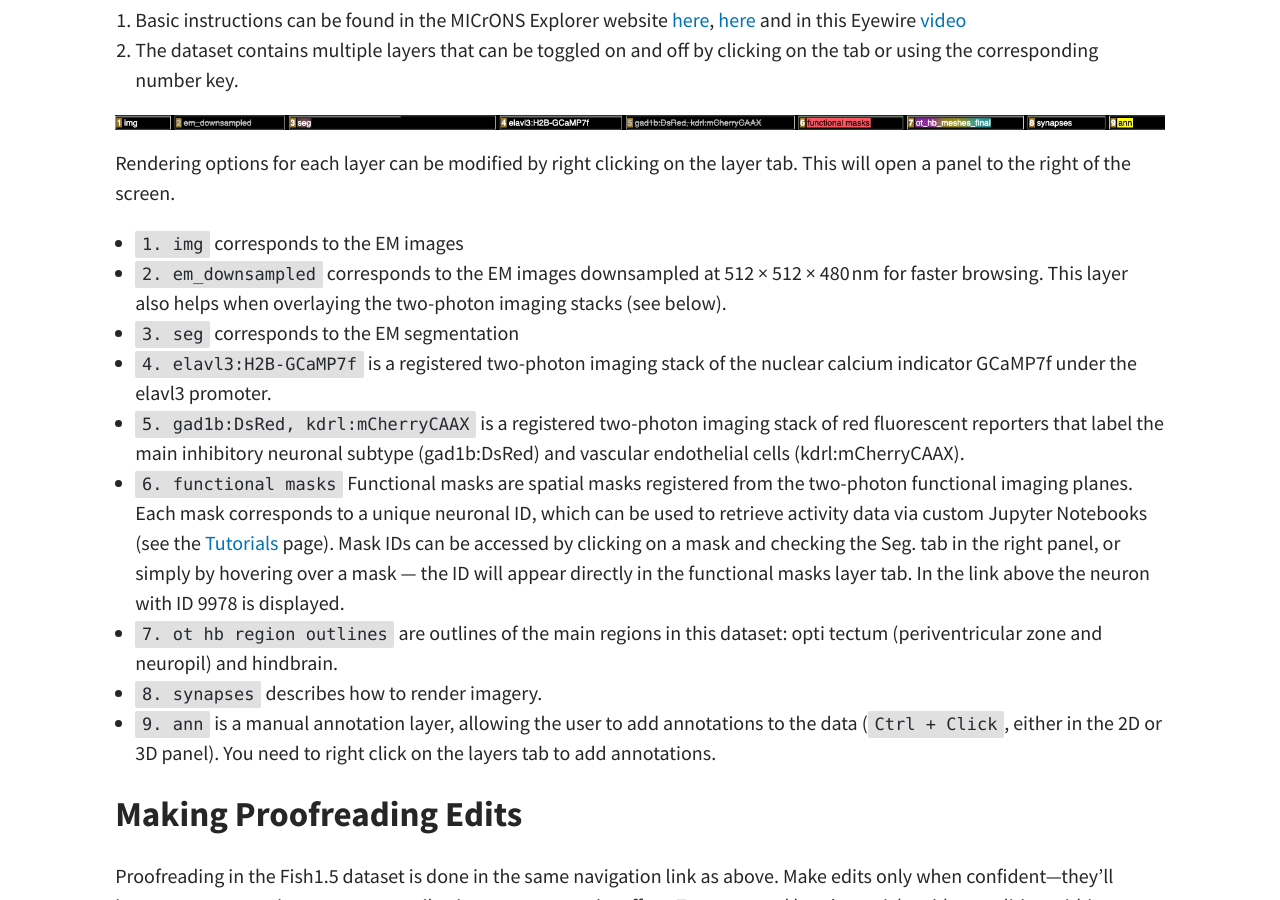
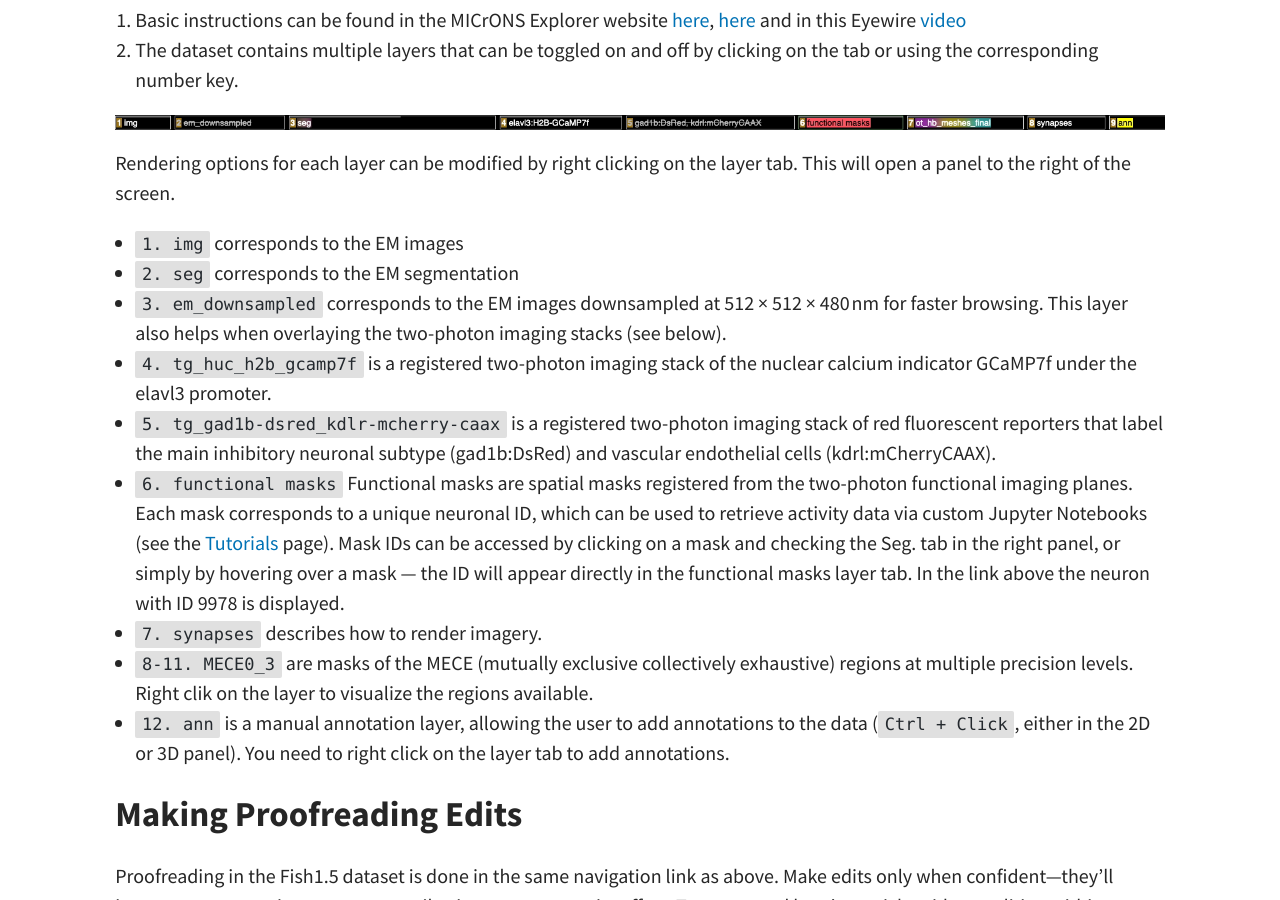
Before and after one commit to jboulanger91/fish1.5-release, a Jekyll site: the page built from pages/proofreading.md, in a window 1280 px wide and 900 px high, scrolled down 659 px. Built offline with Jekyll 4.4.1, drawn with Linux system fonts in a browser that asks for light colours; a script that is not in the unit is left out.

Commit message:
layers description update

```diff
--- a/pages/proofreading.md
+++ b/pages/proofreading.md
@@ -5,7 +5,7 @@ permalink: /navigation-proofreading/
 position: 2
 ---
 
-Navigation and proofreading are done in Neuroglancer (most recent Spelunker branch). The dataset is accessible [here](https://spelunker.cave-explorer.org/#!middleauth+https://global.daf-apis.com/nglstate/api/v1/5397500134424576).
+Navigation and proofreading are done in Neuroglancer (most recent Spelunker branch). The dataset is accessible [here](https://spelunker.cave-explorer.org/#!middleauth+https://global.daf-apis.com/nglstate/api/v1/4763857611390976).
 
 ## Registering To Navigate and Proofread with CAVE
 
@@ -28,14 +28,14 @@ Navigation and proofreading are done in Neuroglancer (most recent Spelunker bran
 
 Rendering options for each layer can be modified by right clicking on the layer tab. This will open a panel to the right of the screen.
 - `1. img` corresponds to the EM images
-- `2. em_downsampled` corresponds to the EM images downsampled at 512 × 512 × 480 nm for faster browsing. This layer also helps when overlaying the two-photon imaging stacks (see below).
-- `3. seg` corresponds to the EM segmentation
-- `4. elavl3:H2B-GCaMP7f` is a registered two-photon imaging stack of the nuclear calcium indicator GCaMP7f under the elavl3 promoter.
-- `5. gad1b:DsRed, kdrl:mCherryCAAX` is a registered two-photon imaging stack of red fluorescent reporters that label the main inhibitory neuronal subtype (gad1b:DsRed) and vascular endothelial cells (kdrl:mCherryCAAX).
+- `2. seg` corresponds to the EM segmentation
+- `3. em_downsampled` corresponds to the EM images downsampled at 512 × 512 × 480 nm for faster browsing. This layer also helps when overlaying the two-photon imaging stacks (see below).
+- `4. tg_huc_h2b_gcamp7f` is a registered two-photon imaging stack of the nuclear calcium indicator GCaMP7f under the elavl3 promoter.
+- `5. tg_gad1b-dsred_kdlr-mcherry-caax` is a registered two-photon imaging stack of red fluorescent reporters that label the main inhibitory neuronal subtype (gad1b:DsRed) and vascular endothelial cells (kdrl:mCherryCAAX).
 - `6. functional masks` Functional masks are spatial masks registered from the two-photon functional imaging planes. Each mask corresponds to a unique neuronal ID, which can be used to retrieve activity data via custom Jupyter Notebooks (see the [Tutorials](https://jboulanger91.github.io/fish1.5-release/tutorials/) page). Mask IDs can be accessed by clicking on a mask and checking the Seg. tab in the right panel, or simply by hovering over a mask — the ID will appear directly in the functional masks layer tab. In the link above the neuron with ID 9978 is displayed.
-- `7. ot hb region outlines` are outlines of the main regions in this dataset: opti tectum (periventricular zone and neuropil) and hindbrain.
-- `8. synapses` describes how to render imagery.
-- `9. ann` is a manual annotation layer, allowing the user to add annotations to the data (`Ctrl + Click`, either in the 2D or 3D panel). You need to right click on the layers tab to add annotations.
+- `7. synapses` describes how to render imagery.
+- `8-11. MECE0_3` are masks of the MECE (mutually exclusive collectively exhaustive) regions at multiple precision levels. Right clik on the layer to visualize the regions available.
+- `12. ann` is a manual annotation layer, allowing the user to add annotations to the data (`Ctrl + Click`, either in the 2D or 3D panel). You need to right click on the layer tab to add annotations.
 
 ## Making Proofreading Edits
 
```
